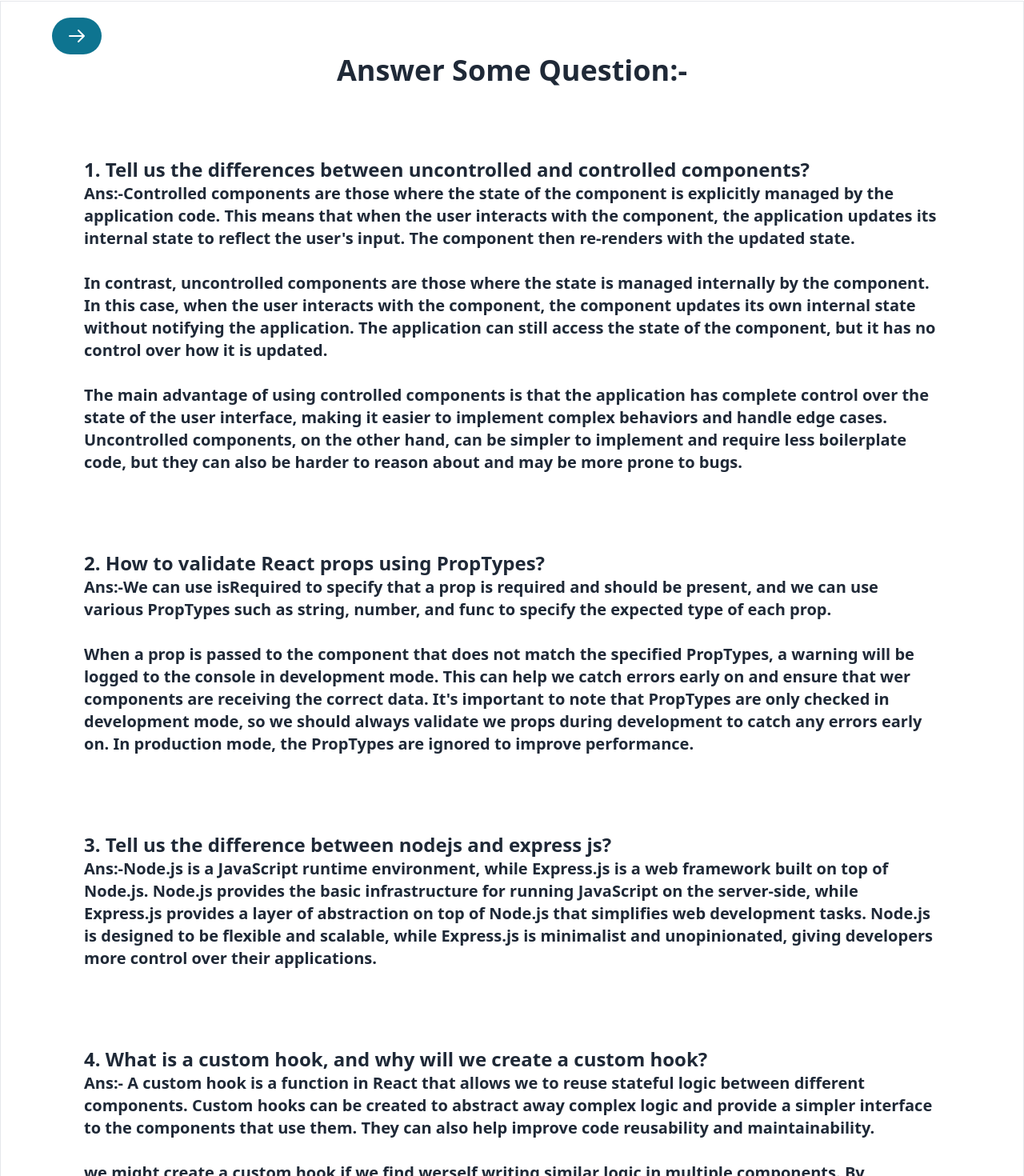
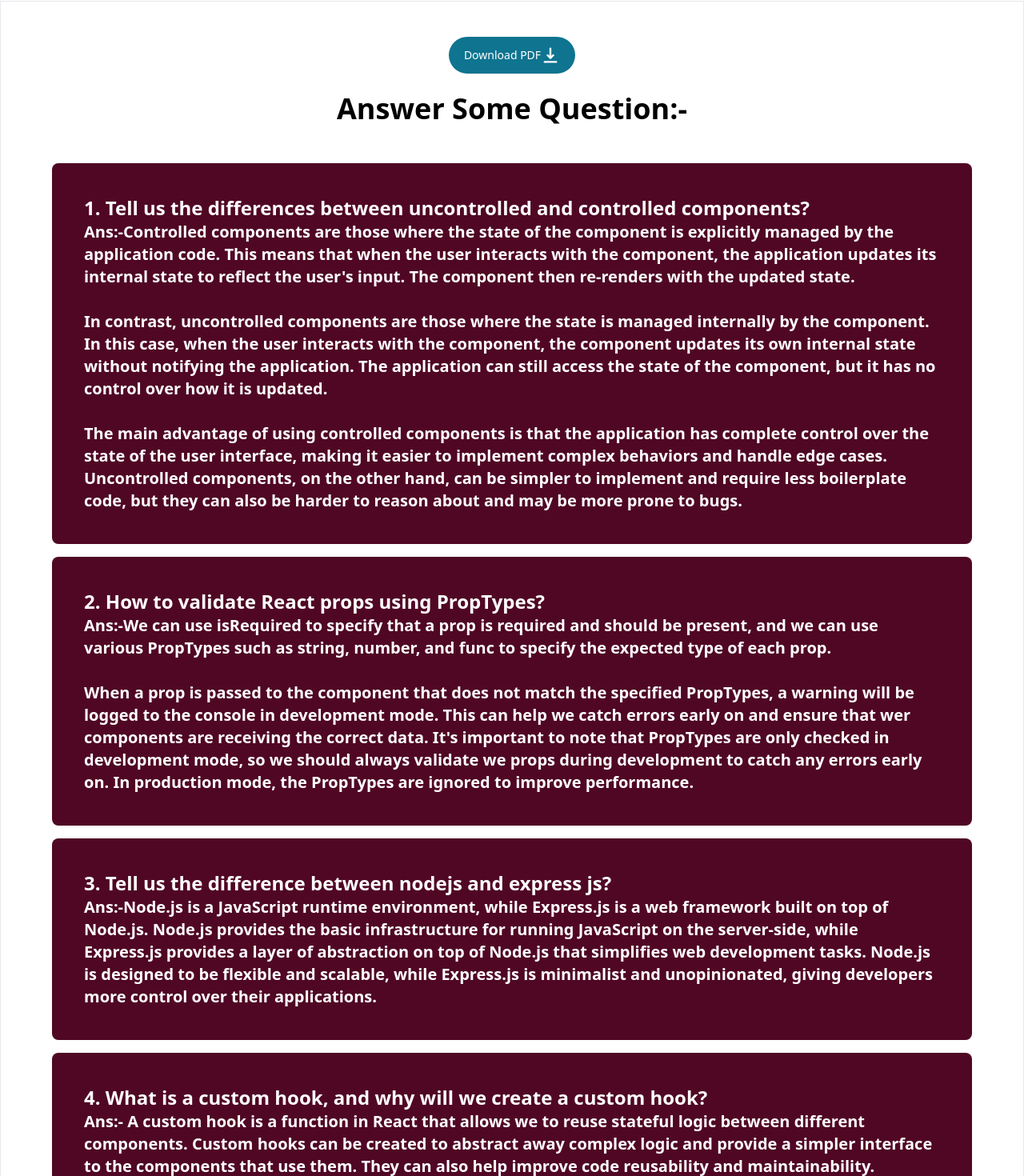
Before and after one commit to sohagrana921/Great-British-Chefs-Client, a React (Vite) app: page /blog in a window 1280 px wide. Shown: the part 99-1569 px from the top of the page at 80% size. Built offline with nearby package versions, Linux system fonts and the light colour scheme; no server answers.

Commit message:
pdf maker done

```diff
--- a/package.json
+++ b/package.json
@@ -15,12 +15,14 @@
     "firebase": "^9.21.0",
     "flowbite": "^1.6.5",
     "flowbite-react": "^0.4.4",
+    "jspdf": "^2.5.1",
     "match-sorter": "^6.3.1",
     "react": "^18.2.0",
     "react-dom": "^18.2.0",
     "react-hot-toast": "^2.4.1",
     "react-icons": "^4.8.0",
     "react-lazy-load": "^4.0.1",
+    "react-pdf": "^6.2.2",
     "react-rating": "^2.0.5",
     "react-rating-stars-component": "^2.2.0",
     "react-router-dom": "^6.11.0",
--- a/src/components/AboutUS.jsx
+++ b/src/components/AboutUS.jsx
@@ -4,9 +4,12 @@ import React from "react";
 const AboutUS = () => {
   return (
     <div>
-      <h1 className="text-center mx-auto rounded text-white text-4xl my-5 py-3 px-5 bg-blue-600 w-3/5 font-bold ">
-        Our Mission and Vision
-      </h1>
+      <div className="flex  items-center my-container">
+        <h1 className="text-center mx-auto rounded text-white text-4xl my-5 py-3 px-5 bg-blue-600 w-3/5 font-bold ">
+          Our Mission and Vision
+        </h1>
+      </div>
+
       <div className="flex gap-5 my-container">
         <div>
           <h1 className="text-3xl font-semibold text-center my-3">
--- a/src/components/Banner.jsx
+++ b/src/components/Banner.jsx
@@ -1,5 +1,6 @@
 import { Carousel } from "flowbite-react";
 import React from "react";
+import { Link } from "react-router-dom";
 const Banner = () => {
   return (
     <div className="my-container h-96  xl:h-80 2xl:h-96 ">
@@ -30,7 +31,9 @@ const Banner = () => {
                   This week on <br /> Great British Chefs
                 </p>
 
-                <button className="banner-btn mt-4">See Best Recipes</button>
+                <Link to="/bestRecipes">
+                  <button className="banner-btn mt-4">See Best Recipes</button>
+                </Link>
               </div>
             </div>
           </div>
@@ -39,8 +42,8 @@ const Banner = () => {
           <div className="flex justify-between gap-10 p-10 items-center ">
             <div>
               <img
-                className="rounded-lg"
-                src="https://i.ytimg.com/vi/sdeFDWFN47s/maxresdefault.jpg"
+                className="rounded-lg "
+                src="https://img.freepik.com/free-photo/portrait-smiling-chef-uniform_329181-675.jpg"
                 alt=""
               />
             </div>
@@ -61,7 +64,9 @@ const Banner = () => {
                   This week on <br /> Great British Chefs
                 </p>
 
-                <button className="banner-btn mt-4">See Best Recipes</button>
+                <Link to="/bestRecipes">
+                  <button className="banner-btn mt-4">See Best Recipes</button>
+                </Link>
               </div>
             </div>
           </div>
@@ -71,7 +76,7 @@ const Banner = () => {
             <div>
               <img
                 className="rounded-lg"
-                src="https://i.ytimg.com/vi/sdeFDWFN47s/maxresdefault.jpg"
+                src="https://global-uploads.webflow.com/5f0082d019150187c1bdb9ca/63d0f6d18842ecf4ddb10ba3_chef%20adalah%20(1).webp"
                 alt=""
               />
             </div>
@@ -91,8 +96,9 @@ const Banner = () => {
                 <p>
                   This week on <br /> Great British Chefs
                 </p>
-
-                <button className="banner-btn mt-4">See Best Recipes</button>
+                <Link to="/bestRecipes">
+                  <button className="banner-btn mt-4">See Best Recipes</button>
+                </Link>
               </div>
             </div>
           </div>
--- /dev/null
+++ b/src/components/BestRecipies.jsx
@@ -0,0 +1,60 @@
+import { Card, Spinner } from "flowbite-react";
+import React, { useEffect, useState } from "react";
+import { useContext } from "react";
+import { AuthContext } from "../providers/AuthProvider";
+import LazyLoad from "react-lazy-load";
+
+const BestRecipies = () => {
+  const [bestRecipes, setBestRecipes] = useState([]);
+  const { loading } = useContext(AuthContext);
+  useEffect(() => {
+    fetch("https://assignment-10-server-sohagrana921.vercel.app/recipes")
+      .then((res) => res.json())
+      .then((data) => setBestRecipes(data))
+      .catch((error) => console.error(error));
+  }, []);
+  if (loading) {
+    return (
+      <div className="text-center">
+        <Spinner aria-label="Center-aligned spinner example" />
+      </div>
+    );
+  }
+  return (
+    <div className="my-container">
+      <h1 className="text-center mx-auto rounded text-white text-4xl my-5 py-3 px-5 bg-blue-600 w-3/5 font-bold ">
+        Best Recipes
+      </h1>
+      <div className="md:grid grid-cols-3 gap-4">
+        {bestRecipes.map((bestRecipe) => (
+          <Card>
+            <LazyLoad>
+              <img
+                className="h-52 w-full rounded"
+                src={bestRecipe.recipe_picture}
+                alt=""
+              />
+            </LazyLoad>
+            <a href="#">
+              <h5 className="text-xl font-semibold tracking-tight text-gray-900 dark:text-white">
+                {bestRecipe.recipe_name}
+              </h5>
+            </a>
+            <p>
+              <span className="text-xl font-bold">Ingredients:</span>
+              {bestRecipe.ingredients.map((ingredient, index) => (
+                <li key={index}>{ingredient}</li>
+              ))}
+            </p>
+            <p>
+              <span className="text-lg font-bold"> Cooking Method : </span>
+              <small>{`${bestRecipe.cooking_method.slice(0, 100)}.`}</small>
+            </p>
+          </Card>
+        ))}
+      </div>
+    </div>
+  );
+};
+
+export default BestRecipies;
--- a/src/components/Blog.jsx
+++ b/src/components/Blog.jsx
@@ -1,16 +1,28 @@
 import { Button } from "flowbite-react";
 import React from "react";
-import { HiOutlineArrowRight } from "react-icons/hi";
+import { HiDownload } from "react-icons/hi";
+import jsPDF from "jspdf";
+const Blog = () => {
+  const handleDownloadPdf = () => {
+    const pdfDoc = new jsPDF();
 
-const Blog = () => {
+    pdfDoc.text("Hello, world!", 10, 10);
+
+    pdfDoc.save("hello_world.pdf");
+  };
   return (
     <div className="my-container  border">
-      <Button pill={true}>
-        <HiOutlineArrowRight className="h-6 w-6" />
+      <div className="flex justify-center my-6">
+        <Button onClick={handleDownloadPdf} pill={true}>
+          Download PDF <HiDownload className="h-6 w-6" />
         </Button>
+      </div>
 
-      <h1 className="text-center text-4xl font-bold">Answer Some Question:-</h1>
-      <div className=" mt-12 p-10">
+      <div className="text-white">
+        <h1 className="text-center text-black text-4xl font-bold">
+          Answer Some Question:-
+        </h1>
+        <div className=" mt-12 p-10 bg-pink-950 rounded-lg">
           <h3 className="text-2xl font-bold">
             1. Tell us the differences between uncontrolled and controlled
             components?
@@ -18,49 +30,51 @@ const Blog = () => {
           <p className="text-xl font-semibold">
             Ans:-
             <span>
-            Controlled components are those where the state of the component is
-            explicitly managed by the application code. This means that when the
-            user interacts with the component, the application updates its
-            internal state to reflect the user's input. The component then
-            re-renders with the updated state. <br />
+              Controlled components are those where the state of the component
+              is explicitly managed by the application code. This means that
+              when the user interacts with the component, the application
+              updates its internal state to reflect the user's input. The
+              component then re-renders with the updated state. <br />
               <br /> In contrast, uncontrolled components are those where the
-            state is managed internally by the component. In this case, when the
-            user interacts with the component, the component updates its own
-            internal state without notifying the application. The application
-            can still access the state of the component, but it has no control
-            over how it is updated. <br />
+              state is managed internally by the component. In this case, when
+              the user interacts with the component, the component updates its
+              own internal state without notifying the application. The
+              application can still access the state of the component, but it
+              has no control over how it is updated. <br />
               <br />
               The main advantage of using controlled components is that the
               application has complete control over the state of the user
               interface, making it easier to implement complex behaviors and
               handle edge cases. Uncontrolled components, on the other hand, can
-            be simpler to implement and require less boilerplate code, but they
-            can also be harder to reason about and may be more prone to bugs.
+              be simpler to implement and require less boilerplate code, but
+              they can also be harder to reason about and may be more prone to
+              bugs.
             </span>
           </p>
         </div>
-      <div className=" mt-4 p-10">
+        <div className=" mt-4 p-10 bg-pink-950 rounded-lg">
           <h3 className="text-2xl font-bold">
             2. How to validate React props using PropTypes?
           </h3>
           <p className="text-xl font-semibold">
             Ans:-
             <span>
-            We can use isRequired to specify that a prop is required and should
-            be present, and we can use various PropTypes such as string, number,
-            and func to specify the expected type of each prop. <br /> <br />
+              We can use isRequired to specify that a prop is required and
+              should be present, and we can use various PropTypes such as
+              string, number, and func to specify the expected type of each
+              prop. <br /> <br />
               When a prop is passed to the component that does not match the
               specified PropTypes, a warning will be logged to the console in
-            development mode. This can help we catch errors early on and ensure
-            that wer components are receiving the correct data. It's important
-            to note that PropTypes are only checked in development mode, so we
-            should always validate we props during development to catch any
-            errors early on. In production mode, the PropTypes are ignored to
-            improve performance.
+              development mode. This can help we catch errors early on and
+              ensure that wer components are receiving the correct data. It's
+              important to note that PropTypes are only checked in development
+              mode, so we should always validate we props during development to
+              catch any errors early on. In production mode, the PropTypes are
+              ignored to improve performance.
             </span>
           </p>
         </div>
-      <div className=" mt-4 p-10">
+        <div className=" mt-4 p-10 bg-pink-950 rounded-lg">
           <h3 className="text-2xl font-bold">
             3. Tell us the difference between nodejs and express js?
           </h3>
@@ -71,13 +85,14 @@ const Blog = () => {
               web framework built on top of Node.js. Node.js provides the basic
               infrastructure for running JavaScript on the server-side, while
               Express.js provides a layer of abstraction on top of Node.js that
-            simplifies web development tasks. Node.js is designed to be flexible
-            and scalable, while Express.js is minimalist and unopinionated,
-            giving developers more control over their applications.
+              simplifies web development tasks. Node.js is designed to be
+              flexible and scalable, while Express.js is minimalist and
+              unopinionated, giving developers more control over their
+              applications.
             </span>
           </p>
         </div>
-      <div className=" mt-4 p-10">
+        <div className=" mt-4 p-10 bg-pink-950 rounded-lg">
           <h3 className="text-2xl font-bold">
             4. What is a custom hook, and why will we create a custom hook?
           </h3>
@@ -91,12 +106,13 @@ const Blog = () => {
               improve code reusability and maintainability. <br /> <br />
               we might create a custom hook if we find werself writing similar
               logic in multiple components. By abstracting that logic into a
-            custom hook, we can simplify wer components and reduce duplication.
-            Custom hooks can also be useful for handling side effects, such as
-            fetching data or updating the document title, as they can be reused
-            across multiple components.
+              custom hook, we can simplify wer components and reduce
+              duplication. Custom hooks can also be useful for handling side
+              effects, such as fetching data or updating the document title, as
+              they can be reused across multiple components.
             </span>
           </p>
+        </div>
       </div>
     </div>
   );
--- a/src/components/ChefsCards.jsx
+++ b/src/components/ChefsCards.jsx
@@ -21,7 +21,7 @@ const ChefsCards = ({ chef }) => {
           <div className="flex flex-col rounded-lg items-center pb-10 bg-pink-950 ">
             <LazyLoad>
               <img
-                className="mb-3 h-36 rounded w-52 shadow pt-6"
+                className="mb-3 h-40 rounded w-52 shadow pt-6"
                 src={chef_picture}
                 alt="Bonnie image"
               />
--- a/src/components/NewestRecipes.jsx
+++ b/src/components/NewestRecipes.jsx
@@ -42,7 +42,7 @@ const NewestRecipes = () => {
       <div className="md:grid grid-cols-3 gap-5 my-container">
         {latest.map((singleRecipe) => (
           <Card key={singleRecipe.id}>
-            <img className="h-80" src={singleRecipe.recipe_picture} alt="" />
+            <img className="h-60" src={singleRecipe.recipe_picture} alt="" />
             <h5 className="text-2xl font-bold tracking-tight text-gray-900 dark:text-white">
               {singleRecipe.recipe_name}
             </h5>
--- a/src/components/RecipesCards.jsx
+++ b/src/components/RecipesCards.jsx
@@ -12,6 +12,7 @@ import toast, { Toaster } from "react-hot-toast";
 import { HiCheck } from "react-icons/hi";
 import Rating from "react-rating";
 import { Button, Card } from "flowbite-react";
+
 const RecipesCards = ({ chefSpecial }) => {
   const { recipe_name, ingredients, cooking_method, rating, recipe_picture } =
     chefSpecial;
--- a/src/main.jsx
+++ b/src/main.jsx
@@ -14,6 +14,7 @@ import ChefRecipes from "./components/ChefRecipes";
 import AboutUS from "./components/AboutUS";
 import AuthProvider from "./providers/AuthProvider";
 import PrivateRoute from "./routes/PrivateRoute";
+import BestRecipies from "./components/BestRecipies";
 
 const router = createBrowserRouter([
   {
@@ -41,6 +42,10 @@ const router = createBrowserRouter([
         path: "/about",
         element: <AboutUS></AboutUS>,
       },
+      {
+        path: "/bestRecipes",
+        element: <BestRecipies></BestRecipies>,
+      },
 
       {
         path: "/recipes/:id",
```
Also changed, not shown: src/components/ReactPdf.jsx (deleted), 1 other file (tests, documents, lock files or other folders). Lines whose indentation alone changed are shown as unchanged.
